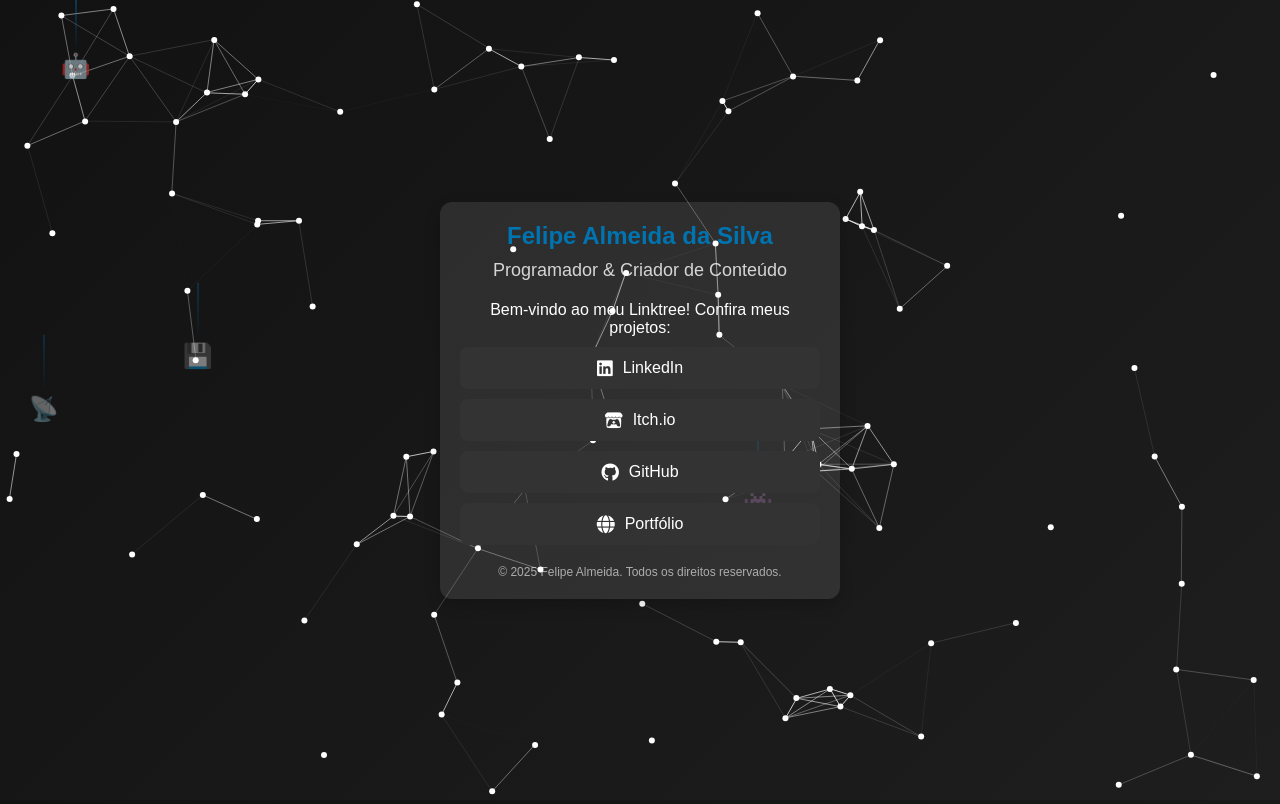
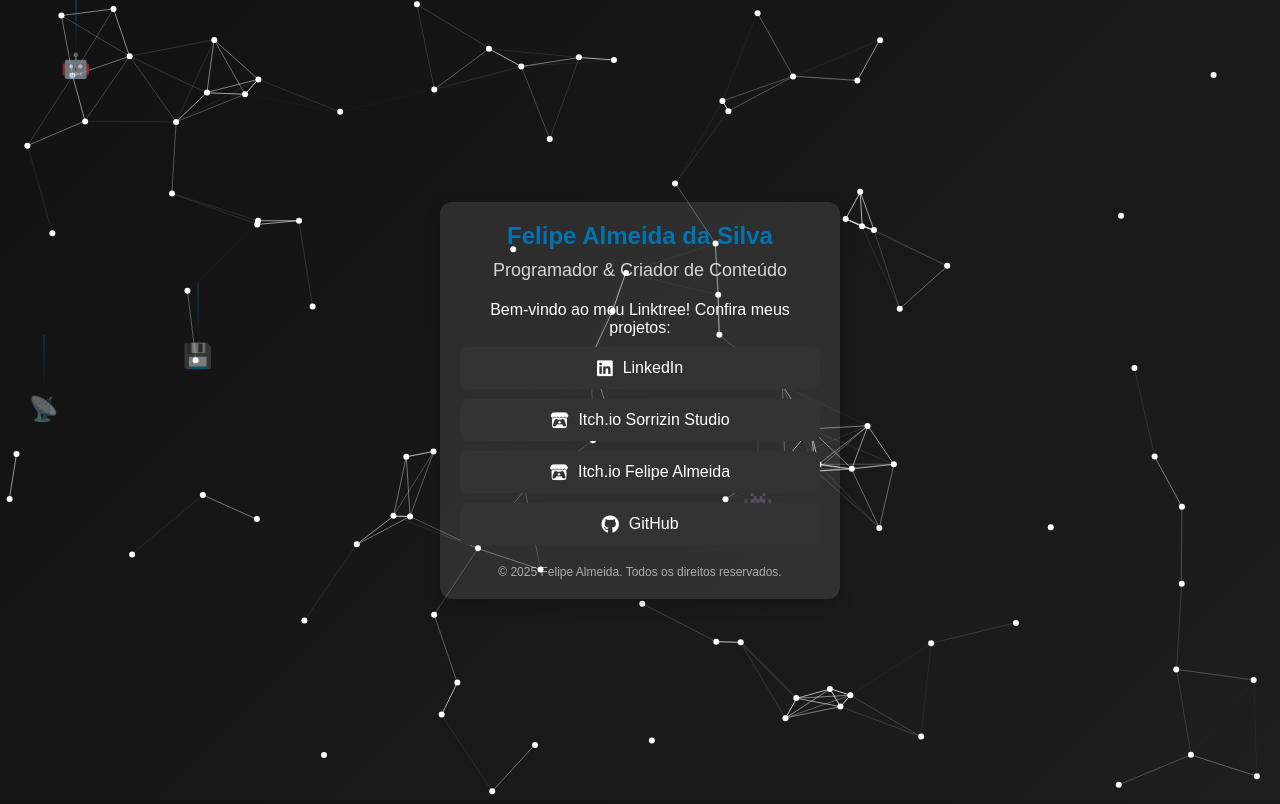
Before and after one commit to Felipe-Felpipi/felipe-felpipi.github.io, a plain HTML site: page index.html in a window 1280 px wide. Drawn offline with nearby package versions, Linux system fonts and the light colour scheme.

Commit message:
Modify Itch.io links and portfolio section
Updated links and added additional Itch.io references.

```diff
--- a/index.html
+++ b/index.html
@@ -25,13 +25,13 @@
                     <i class="fab fa-linkedin"></i> LinkedIn
                 </a>
                 <a href="https://sorrizin-studio.itch.io/" target="_blank">
-                    <i class="fab fa-itch-io"></i> Itch.io
+                    <i class="fab fa-itch-io"></i> Itch.io Sorrizin Studio
+                </a>
+                <a href="https://felipe-almeida-da-silva.itch.io/" target="_blank">
+                    <i class="fab fa-itch-io"></i> Itch.io Felipe Almeida
                 </a>
                 <a href="https://github.com/Felipe-Felpipi" target="_blank">
                     <i class="fab fa-github"></i> GitHub
-                </a>
-                <a href="https://felipe-felpipi.github.io/felipe-felpipi.portifolio.io/" target="_blank">
-                    <i class="fas fa-globe"></i> Portfólio
                 </a>
             </div>
         </main>
```
